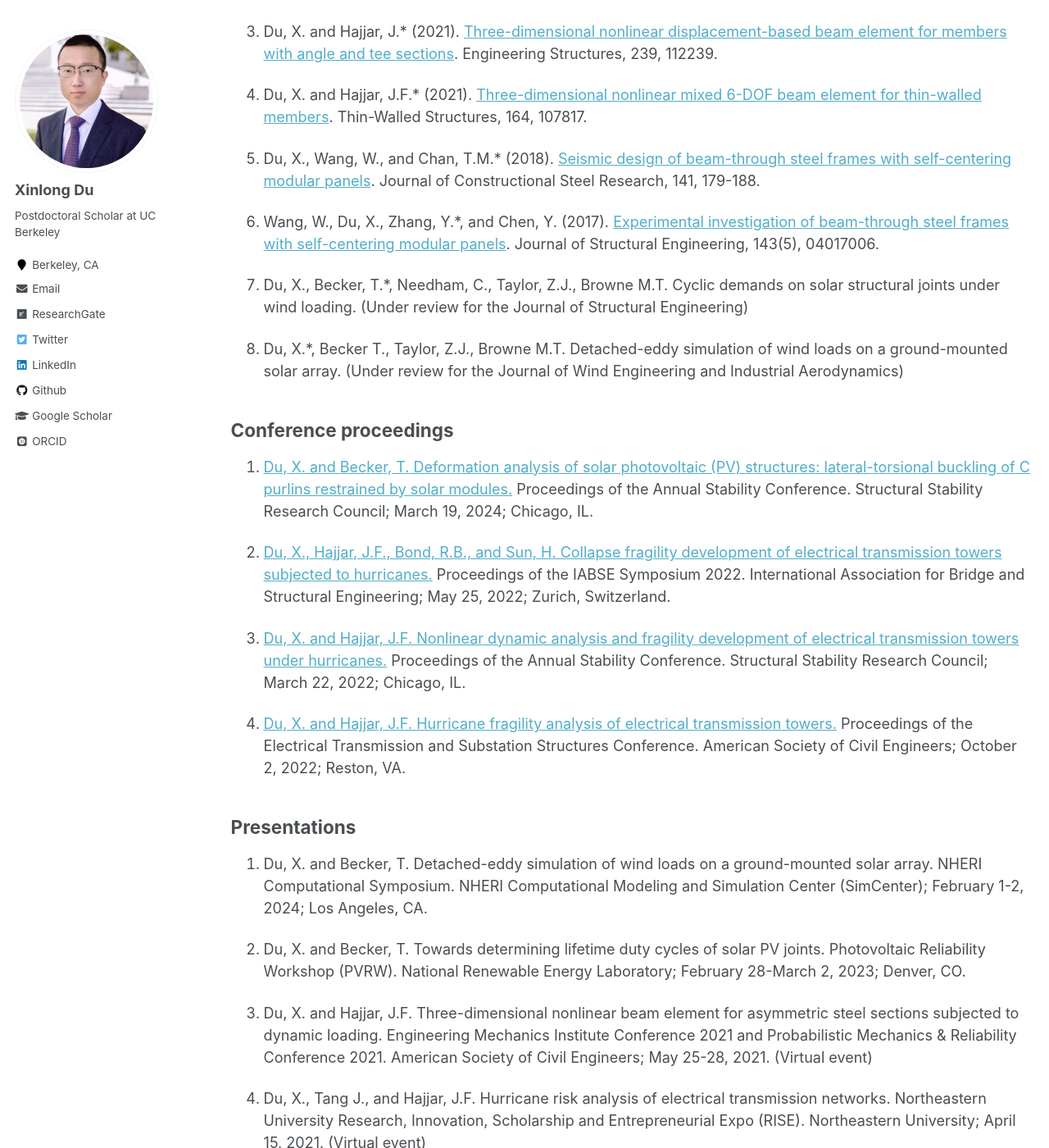
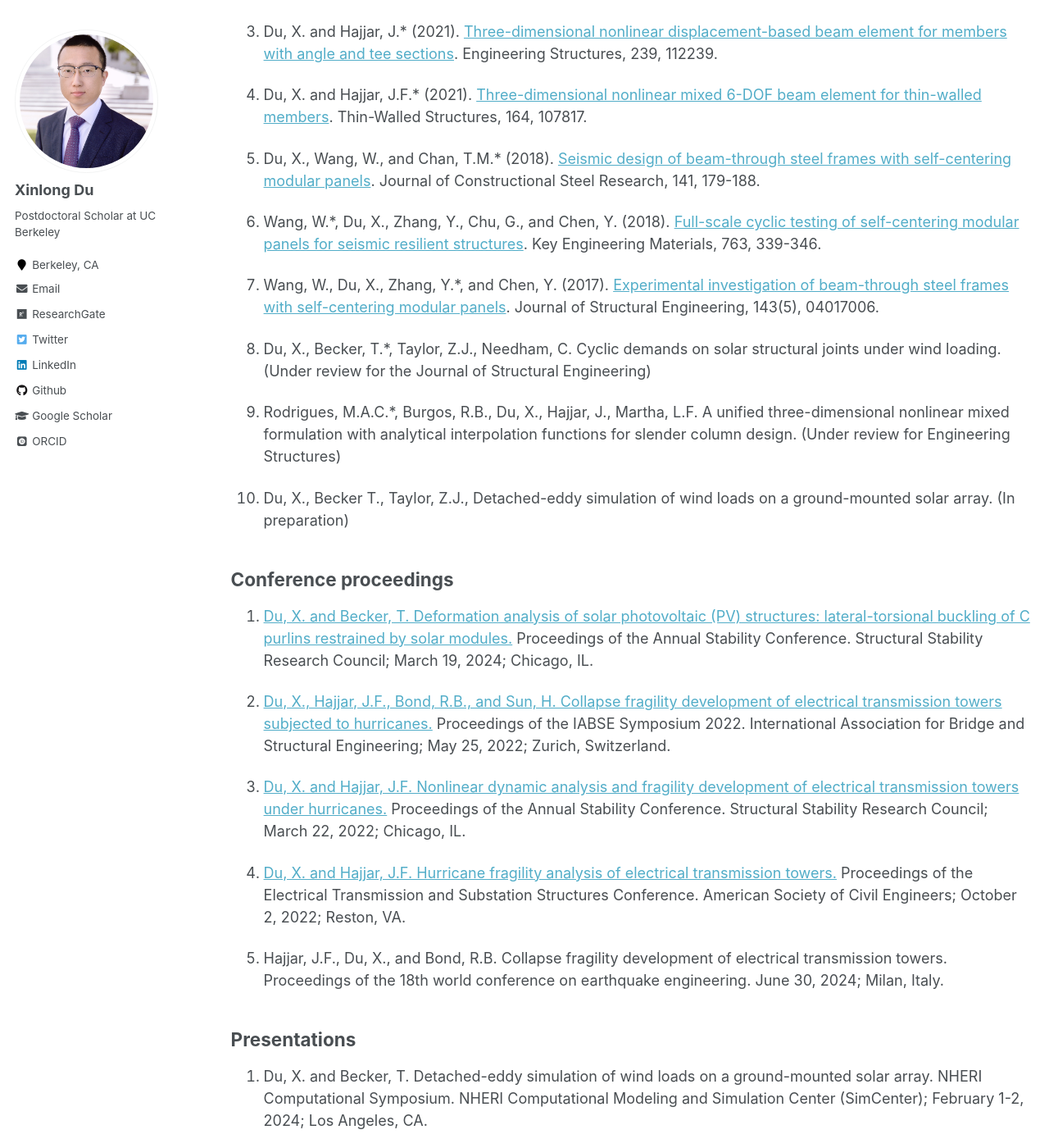
Before and after one commit to xinlong-du/xinlong-du.github.io, a Jekyll site: the page built from _pages/publications.md, in a window 1280 px wide and 1400 px high, scrolled down 366 px. Shown: the whole window at 82% size. Built offline with Jekyll 4.4.1, drawn with Linux system fonts in a browser that asks for light colours; some web fonts are replaced.

Commit message:
Update google scholar and publications

```diff
--- a/_config.yml
+++ b/_config.yml
@@ -86,7 +86,7 @@ author:
   location         : "Berkeley, CA"
   employer         :
   pubmed           :
-  googlescholar    : "https://scholar.google.com/citations?user=n6vCHHMAAAAJ&hl=en"
+  googlescholar    : "https://scholar.google.com/citations?user=zBfvwlkAAAAJ&hl=en&oi=ao"
   email            : "xinlongdu@berkeley.edu"
   researchgate     : "https://www.researchgate.net/profile/Xinlong-Du-2"
   uri              :
--- a/_pages/publications.md
+++ b/_pages/publications.md
@@ -16,11 +16,15 @@ author_profile: true
 
 5. Du, X., Wang, W., and Chan, T.M.* (2018). [Seismic design of beam-through steel frames with self-centering modular panels](https://doi.org/10.1016/j.jcsr.2017.11.016). Journal of Constructional Steel Research, 141, 179-188.
 
-6. Wang, W., Du, X., Zhang, Y.*, and Chen, Y. (2017). [Experimental investigation of beam-through steel frames with self-centering modular panels](https://doi.org/10.1061/(ASCE)ST.1943-541X.0001743). Journal of Structural Engineering, 143(5), 04017006.
+6. Wang, W.*, Du, X., Zhang, Y., Chu, G., and Chen, Y. (2018). [Full-scale cyclic testing of self-centering modular panels for seismic resilient structures](https://www.scientific.net/kem.763.339). Key Engineering Materials, 763, 339-346.
 
-7.	Du, X., Becker, T.*, Needham, C., Taylor, Z.J., Browne M.T. Cyclic demands on solar structural joints under wind loading. (Under review for the Journal of Structural Engineering)
+7. Wang, W., Du, X., Zhang, Y.*, and Chen, Y. (2017). [Experimental investigation of beam-through steel frames with self-centering modular panels](https://doi.org/10.1061/(ASCE)ST.1943-541X.0001743). Journal of Structural Engineering, 143(5), 04017006.
 
-8.	Du, X.*, Becker T., Taylor, Z.J., Browne M.T. Detached-eddy simulation of wind loads on a ground-mounted solar array. (Under review for the Journal of Wind Engineering and Industrial Aerodynamics)
+8.	Du, X., Becker, T.*, Taylor, Z.J., Needham, C. Cyclic demands on solar structural joints under wind loading. (Under review for the Journal of Structural Engineering)
+
+9. Rodrigues, M.A.C.*, Burgos, R.B., Du, X., Hajjar, J., Martha, L.F. A unified three-dimensional nonlinear mixed formulation with analytical interpolation functions for slender column design. (Under review for Engineering Structures)
+
+10.	Du, X., Becker T., Taylor, Z.J., Detached-eddy simulation of wind loads on a ground-mounted solar array. (In preparation)
 
 ## Conference proceedings
 1. [Du, X. and Becker, T. Deformation analysis of solar photovoltaic (PV) structures: lateral-torsional buckling of C purlins restrained by solar modules.](http://xinlong-du.github.io/files/paper_Du_et_al_SSRC_2024.pdf) Proceedings of the Annual Stability Conference. Structural Stability Research Council; March 19, 2024; Chicago, IL.
@@ -32,6 +36,8 @@ towers subjected to hurricanes.](https://structurae.net/en/literature/conference
 
 4. [Du, X. and Hajjar, J.F. Hurricane fragility analysis of electrical transmission towers.](https://ascelibrary.org/doi/abs/10.1061/9780784484463.030) Proceedings of the Electrical Transmission and Substation Structures Conference. American Society of Civil Engineers; October 2, 2022; Reston, VA.
 
+5. Hajjar, J.F., Du, X., and Bond, R.B. Collapse fragility development of electrical transmission towers. Proceedings of the 18th world conference on earthquake engineering. June 30, 2024; Milan, Italy.
+
 ## Presentations
 1. Du, X. and Becker, T. Detached-eddy simulation of wind loads on a ground-mounted solar array. NHERI Computational Symposium. NHERI Computational Modeling and Simulation Center (SimCenter); February 1-2, 2024; Los Angeles, CA.
 
```
